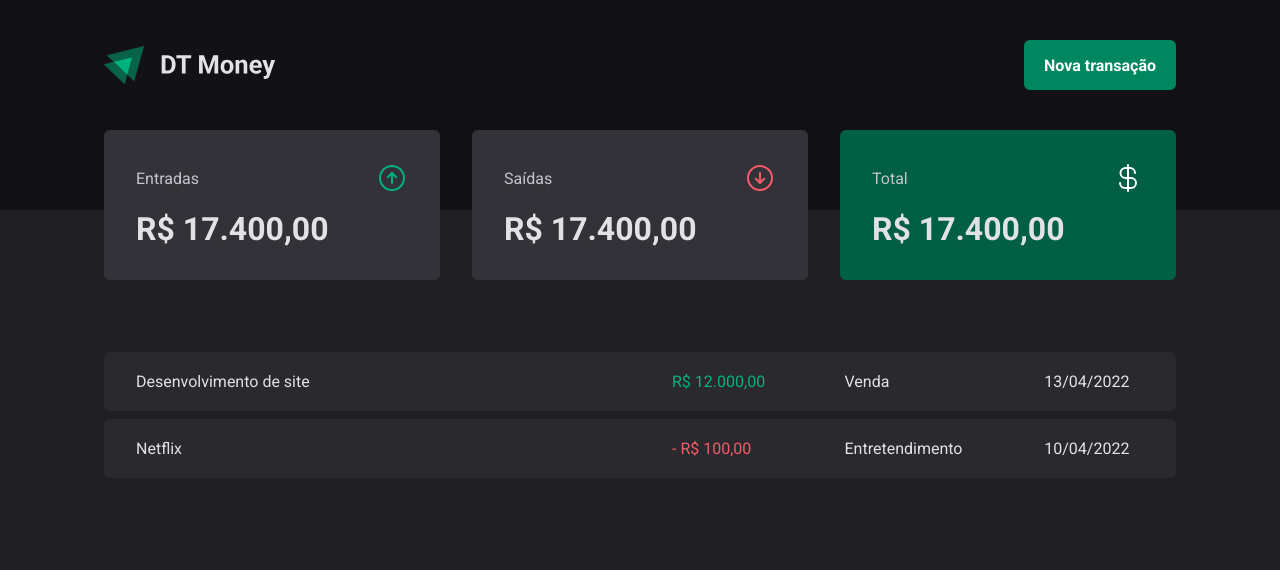
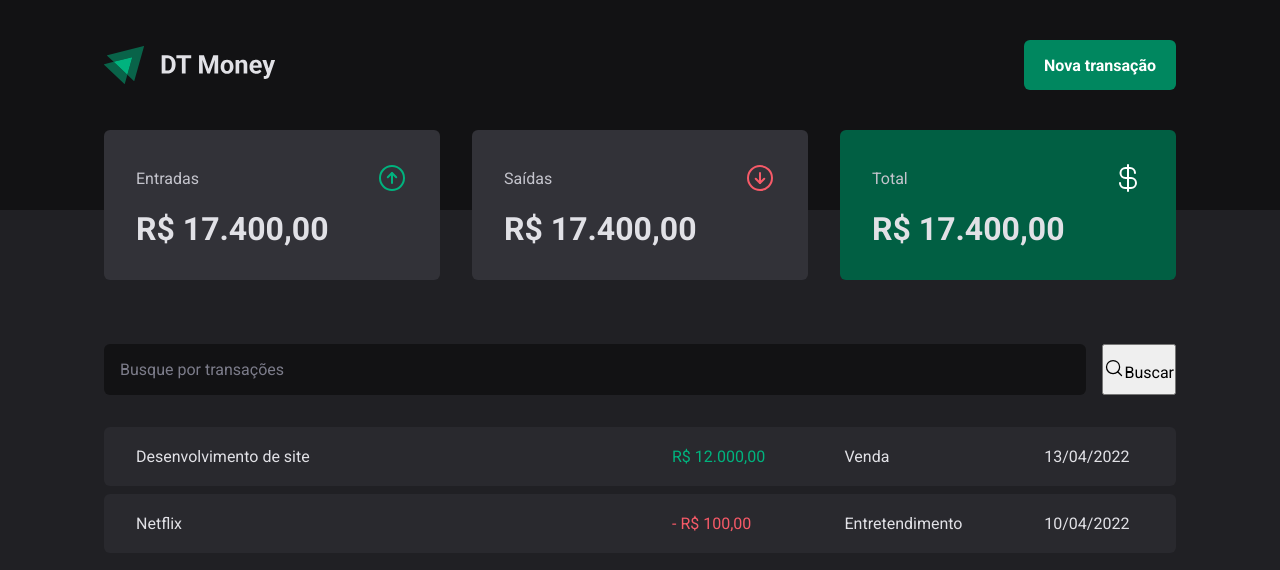
Before and after one commit to mosiah-andrade/react, a React (Vite) app in the folder 03-DT-money/: page / in a window 1280 px wide. Shown: the top 570 px of the page. Built offline with nearby package versions, Linux system fonts and the light colour scheme.

Commit message:
Componente: SearchForm

```diff
--- /dev/null
+++ b/03-DT-money/src/pages/Transactions/components/searchForm/index.tsx
@@ -0,0 +1,15 @@
+import { MagnifyingGlass } from "phosphor-react";
+import { SearchFormContainer } from "./styles";
+
+export function SearchForm() {
+    return(
+        <SearchFormContainer>
+            <input type="text" placeholder="Busque por transações" />
+
+            <button type="submit">
+                <MagnifyingGlass size={20} />
+                Buscar
+            </button>
+        </SearchFormContainer>
+    )
+}
--- /dev/null
+++ b/03-DT-money/src/pages/Transactions/components/searchForm/styles.ts
@@ -0,0 +1,43 @@
+import styled from "styled-components";
+
+export const SearchFormContainer =styled.form`
+    display: flex;
+    gap: 1rem;
+
+    input {
+        flex: 1;
+        border-radius: 6px;
+        border: 0;
+        background: ${props => props.theme["gray-900"]};
+        color: ${props => props.theme["gray-300"]};
+        padding: 1rem;
+
+        &::placeholder {
+            color: ${props => props.theme["gray-500"]}
+        }
+
+        button{
+            display: flex;
+            align-items: center;
+            gap: 0.75rem;
+
+            border: 0;
+            padding: 1rem;
+            background-color: transparent;
+            border: 1px solid ${props => props.theme["green-300"]};
+            color:  ${props => props.theme["green-300"]};
+            font-weight: bold;
+            border-radius: 6px;
+
+            &:hover {
+                background-color:  ${props => props.theme["green-500"]};
+                border:  ${props => props.theme["green-500"]};
+                color:  ${props => props.theme["white"]};
+                transition:
+                    background-color 0.2s,
+                    color 0.2s,
+                    border-color 0.2s;
+            }
+        }
+    }
+`
--- a/03-DT-money/src/pages/Transactions/index.tsx
+++ b/03-DT-money/src/pages/Transactions/index.tsx
@@ -1,5 +1,6 @@
 import { Header } from "../../components/Header";
 import { Summary } from "../../components/Summary";
+import { SearchForm } from "./components/searchForm";
 import { PriceHightlight, TransactionContainer, TransactionTable } from "./styles";
 
 export function Transactions() {
@@ -9,6 +10,7 @@
             <Summary/>
 
            <TransactionContainer>
+                <SearchForm/>
                 <TransactionTable>
                     <tbody>
                         <tr>
--- a/03-DT-money/src/pages/Transactions/styles.ts
+++ b/03-DT-money/src/pages/Transactions/styles.ts
@@ -11,7 +11,7 @@
     width: 100%;
     border-collapse: separate;
     border-spacing: 0 0.5rem;
-    /* margin-top: 1.5rem; */
+    margin-top: 1.5rem;
 
     td {
         padding: 1.25rem 2rem;
```
